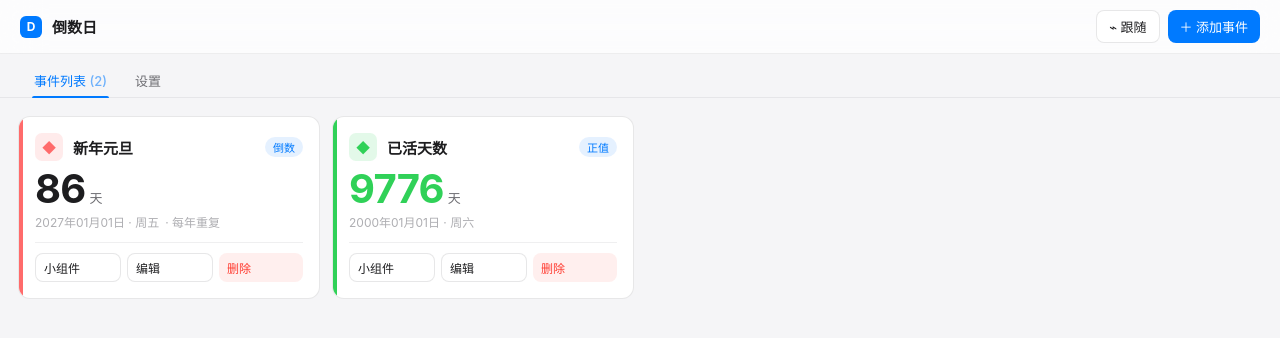
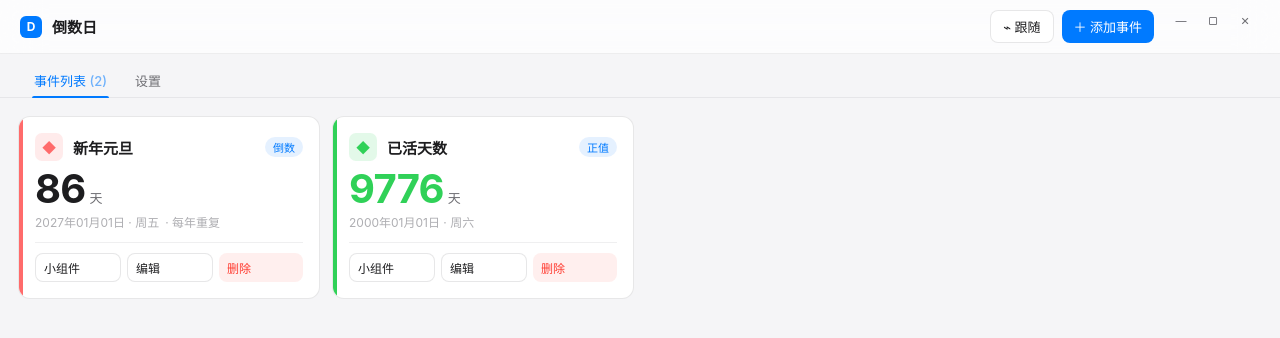
Before and after one commit to shaoyihang2021/days-matter-desktop, a React (Vite) app: page / in a window 1280 px wide. Shown: the top 338 px of the page. Built offline with nearby package versions, Linux system fonts and the light colour scheme.

Commit message:
fix: v0.2.1 — Windows frame:false 自绘栏、窗口控制按钮、小组件穿透死锁修复、托盘动态菜单

```diff
--- a/electron/preload/index.ts
+++ b/electron/preload/index.ts
@@ -14,8 +14,11 @@ contextBridge.exposeInMainWorld('electronAPI', {
   resizeWidget: (width: number, height: number) =>
     ipcRenderer.invoke('widget:resize', width, height),
 
-  // 主窗口
+  // 主窗口（Windows 自绘栏控制）
   hideToTray: () => ipcRenderer.invoke('main:hide-to-tray'),
+  minimize: () => ipcRenderer.invoke('main:minimize'),
+  maximize: () => ipcRenderer.invoke('main:maximize'),
+  close: () => ipcRenderer.invoke('main:close'),
 
   // 工具
   openExternal: (url: string) => ipcRenderer.invoke('app:open-external', url),
--- a/src/App.css
+++ b/src/App.css
@@ -337,3 +337,31 @@
   border-color: var(--accent);
   background: var(--accent-bg);
 }
+
+/* Windows 自绘栏窗口控制（— ▢ ✕）*/
+.win-controls {
+  display: flex;
+  gap: 2px;
+  margin-left: 4px;
+  -webkit-app-region: no-drag;
+}
+.win-btn {
+  width: 30px;
+  height: 22px;
+  font-size: 11px;
+  color: var(--text-secondary);
+  background: transparent;
+  border-radius: 4px;
+  transition: all 0.15s;
+  display: flex;
+  align-items: center;
+  justify-content: center;
+}
+.win-btn:hover {
+  background: var(--border);
+  color: var(--text-primary);
+}
+.win-btn.close:hover {
+  background: var(--danger);
+  color: white;
+}
--- a/src/App.tsx
+++ b/src/App.tsx
@@ -45,6 +45,12 @@ export default function App() {
           <button className="btn btn-primary" onClick={() => { setEditingEvent(null); setShowForm(true) }}>
             ＋ 添加事件
           </button>
+          {/* Windows 自绘栏窗口控制 */}
+          <div className="win-controls">
+            <button className="win-btn" title="最小化" onClick={() => window.electronAPI?.minimize()}>—</button>
+            <button className="win-btn" title="最大化" onClick={() => window.electronAPI?.maximize()}>▢</button>
+            <button className="win-btn close" title="关闭" onClick={() => window.electronAPI?.close()}>✕</button>
+          </div>
         </div>
       </header>
 
--- a/src/vite-env.d.ts
+++ b/src/vite-env.d.ts
@@ -8,6 +8,9 @@ interface ElectronAPI {
   closeWidget: () => Promise<boolean>
   resizeWidget: (width: number, height: number) => Promise<boolean>
   hideToTray: () => Promise<boolean>
+  minimize: () => Promise<boolean>
+  maximize: () => Promise<boolean>
+  close: () => Promise<boolean>
   openExternal: (url: string) => Promise<boolean>
   onWidgetUpdateEvent: (callback: (eventId: string) => void) => void
 }
```
Also changed, not shown: electron/main/index.ts (+25 -11 lines), src/widget/Widget.tsx (+21 -2 lines), src/widget/widget.css (+9 -0 lines), 1 other file (tests, documents, lock files or other folders).
